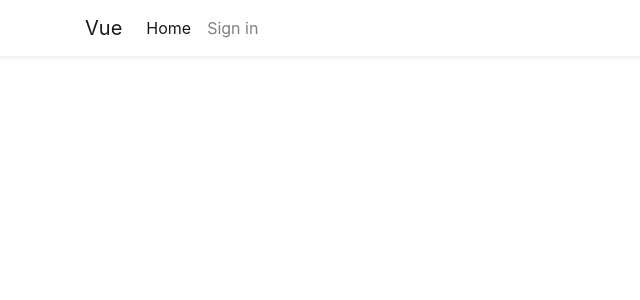
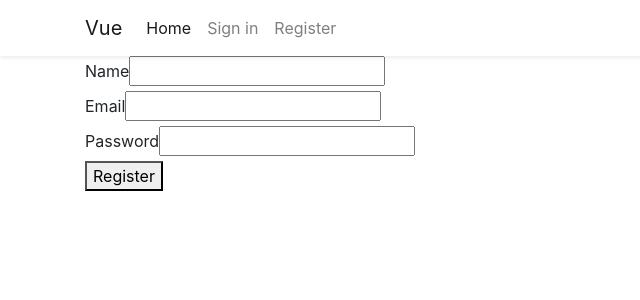
Before and after one commit to marian-roller/86-vue-crypto, a Vue app: page /register in a window 1280 px wide. Before the commit this address had no page. Shown: the top 300 px of the page, without its empty margins (0-640 px from the left). Built offline with nearby package versions, Linux system fonts and the light colour scheme.

Commit message:
basic version of register flow, with vuex

```diff
--- a/src/components/Navigation.vue
+++ b/src/components/Navigation.vue
@@ -32,6 +32,9 @@
                         <template v-else>
                             <li class="nav-item">
                                 <router-link to="/signin" class="nav-link">Sign in</router-link>
+                            </li>
+                            <li class="nav-item">
+                                <router-link to="/register" class="nav-link">Register</router-link>
                             </li>
                         </template>
 
--- a/src/router/index.js
+++ b/src/router/index.js
@@ -2,6 +2,7 @@ import { createWebHistory, createRouter } from "vue-router";
 import TheWelcome from "@/components/TheWelcome.vue";
 import Dashboard from "../views/Dashboard.vue";
 import SignIn from "../views/SignIn.vue";
+import Register from "../views/Register.vue";
 import { store } from "@/store"
 
 const routes = [
@@ -28,6 +29,11 @@ const routes = [
         name: "signin",
         component: SignIn,
     },
+    {
+        path: "/register",
+        name: "register",
+        component: Register,
+    },
 ];
 
 const router = createRouter({
--- a/src/store/auth.js
+++ b/src/store/auth.js
@@ -23,6 +23,10 @@ export default {
         }
     },
     actions: {
+        async register(credentials) {
+            let response = await axios.post('auth/register', credentials);
+            console.log(response.data);
+        },
         async signIn({dispatch}, credentials) {
             let response = await axios.post('auth/signin', credentials);
             return dispatch('attempt', response.data.token);
--- /dev/null
+++ b/src/views/Register.vue
@@ -0,0 +1,66 @@
+<template>
+    <div class="container">
+        <form @submit.prevent="submit">
+        <div>
+                <label for="name">Name</label>
+                <input type="text" id="name" name="name" v-model="form.name">
+            </div>
+            <div>
+                <label for="email">Email</label>
+                <input type="email" id="email" name="email" v-model="form.email">
+            </div>
+            <div>
+                <label for="password">Password</label>
+                <input type="password" id="password" name="password" v-model="form.password">
+            </div>
+            <div>
+                <button type="submit">Register</button>
+            </div>
+
+        </form>
+    </div>
+</template>
+
+<script>
+// import axios from 'axios'
+import { mapActions } from 'vuex'
+
+    export default {
+    name: 'register',
+    data() {
+        return {
+            form: {
+                name: '',
+                email: '',
+                password: ''
+            }
+        }
+    },
+    methods: {
+        ...mapActions({
+                register: 'auth/register'
+            }),
+
+        submit() {
+            this.register(this.form).then(() => {
+                this.$router.replace({
+                    name: 'dashboard'
+                    })
+            }).catch(() => {
+                // handle behaviour, validation on register failed
+                console.log('register failed')
+            })
+
+
+            // let response = await axios.post('auth/register', this.form)
+            // console.log(response.data);
+        }
+
+
+        // async submit() {
+        //     let response = await axios.post('auth/register', this.form)
+        //     console.log(response.data);
+        // }
+    }
+}
+</script>
```
Also changed, not shown: src/views/SignIn.vue (+2 -5 lines).
